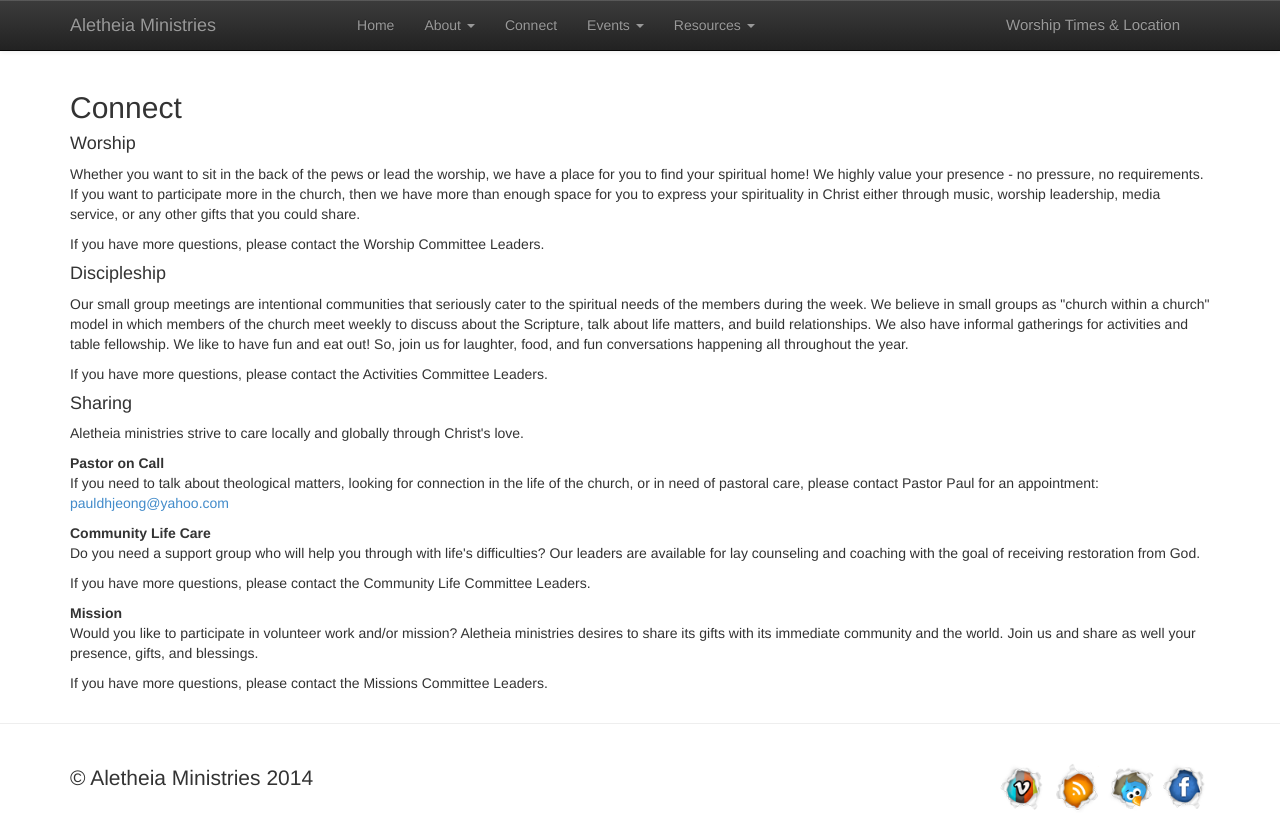
After one commit to Twang015/CCUMC, a PHP site: page /connect.php in a window 1280 px wide. The commit adds this page. Run offline with PHP 8.4, Linux system fonts and the light colour scheme; some libraries are stand-ins or nearby versions.

Commit message:
new connect page and updated calendar and bulletins

```diff
--- a/about.php
+++ b/about.php
@@ -130,6 +130,7 @@
                 Jenny, Jong Duk, Andy Y. (Worship)<br>
                 Jennifer (Finance)<br>
                 Chris, Stephanie (Activities)<br>
+                Aaron T. (Community Life)<br>
                 Tim, Young (Communications)<br>
             </p>
 
--- /dev/null
+++ b/connect.php
@@ -0,0 +1,95 @@
+<!DOCTYPE html>
+<!--[if lt IE 7]>      <html class="no-js lt-ie9 lt-ie8 lt-ie7"> <![endif]-->
+<!--[if IE 7]>         <html class="no-js lt-ie9 lt-ie8"> <![endif]-->
+<!--[if IE 8]>         <html class="no-js lt-ie9"> <![endif]-->
+<!--[if gt IE 8]><!--> <html class="no-js"> <!--<![endif]-->
+    <head>
+        <meta charset="utf-8">
+        <meta http-equiv="X-UA-Compatible" content="IE=edge,chrome=1">
+        <title>About Us</title>
+        <meta name="description" content="">
+        <meta name="viewport" content="width=device-width">
+
+        <link rel="stylesheet" href="css/bootstrap.min.css">
+        <link rel="stylesheet" href="css/bootstrap-theme.min.css">
+        <link rel="stylesheet" href="css/main.css">
+
+        <script src="js/vendor/modernizr-2.6.2-respond-1.1.0.min.js"></script>
+
+    </head>
+
+    <body>
+
+        <?php include 'navigation.php'; ?>
+
+        <div class="container">
+            <h2>Connect</h2>
+
+<h4 id="connectWorship">Worship</h4>
+<p>
+Whether you want to sit in the back of the pews or lead the worship, we have a place for you to find your spiritual home! We highly value your presence - no pressure, no requirements.
+If you want to participate more in the church, then we have more than enough space for you to express your spirituality in Christ either through music, worship leadership, media service, or any other gifts that you could share.
+<p>
+If you have more questions, please contact the Worship Committee Leaders.
+</p>
+</p>
+
+<h4 id="connectDisciple">Discipleship</h4>
+<p>
+Our small group meetings are intentional communities that seriously cater to the spiritual needs of the members during the week. We believe in small groups as "church within a church" model in which members of the church meet weekly to discuss about the Scripture, talk about life matters, and build relationships.
+We also have informal gatherings for activities and table fellowship. We like to have fun and eat out! So, join us for laughter, food, and fun conversations happening all throughout the year.
+<p>
+If you have more questions, please contact the Activities Committee Leaders.
+</p>
+</p>
+
+<h4 id="connectShare">Sharing</h4>
+<p>
+Aletheia ministries strive to care locally and globally through Christ's love.
+<p>
+<b>Pastor on Call</b>
+<br>
+If you need to talk about theological matters, looking for connection in the life of the church, or in need of pastoral care, please contact Pastor Paul for an appointment: <a href="mailto:pauldhjeong@yahoo.com">pauldhjeong@yahoo.com</a>
+</p>
+<p>
+<b>Community Life Care</b>
+<br>
+Do you need a support group who will help you through with life's difficulties? Our leaders are available for lay counseling and coaching with the goal of receiving restoration from God.
+<p>
+If you have more questions, please contact the Community Life Committee Leaders.
+</p>
+</p>
+<p>
+<b>Mission</b>
+<br>
+Would you like to participate in volunteer work and/or mission? Aletheia ministries desires to share its gifts with its immediate community and the world. Join us and share as well your presence, gifts, and blessings.
+<p>
+If you have more questions, please contact the Missions Committee Leaders.
+</p>
+</p>
+</p>
+
+
+        </div>
+
+        <hr>
+
+        <?php include 'footer.php'; ?>
+
+        <script src="//ajax.googleapis.com/ajax/libs/jquery/1.10.1/jquery.min.js"></script>
+        <!-- <script src="js/vendor/jquery-1.10.1.min.js"></script> -->
+        <script>window.jQuery || document.write('<script src="js/vendor/jquery-1.10.1.min.js"><\/script>')</script>
+
+        <script src="js/vendor/bootstrap.min.js"></script>
+
+        <script src="js/main.js"></script>
+
+        <script>
+            var _gaq=[['_setAccount','UA-XXXXX-X'],['_trackPageview']];
+            (function(d,t){var g=d.createElement(t),s=d.getElementsByTagName(t)[0];
+            g.src='//www.google-analytics.com/ga.js';
+            s.parentNode.insertBefore(g,s)}(document,'script'));
+        </script>
+
+    </body>
+</html>
--- a/index.php
+++ b/index.php
@@ -64,9 +64,8 @@
         <div class="col-lg-4">
           <h2>Upcoming Events</h2>
           <ul>
-            <li>July 4th BBQ: 7/4/2014 at 5:00 PM</li>
-            <li>CCUMC VBS: 7/25 - 7/26 from 9 AM to 3 PM</li>
             <li>CCUMC Mission Trip: 8/11 - 8/13</li>
+            <li>Bonfire/Beach Day - Ocean Beach, SF: 8/16 @9:00 AM - 10:30 PM</li>
           </ul>
           <p><a class="btn btn-default" href="events.php">More Details &raquo;</a></p>
         </div>
@@ -87,7 +86,8 @@
 
     <?php include 'footer.php'; ?>
 
-    <script src="//ajax.googleapis.com/ajax/libs/jquery/1.10.1/jquery.min.js"></script>
+        <script src="//ajax.googleapis.com/ajax/libs/jquery/1.10.1/jquery.min.js"></script>
+        <!-- <script src="js/vendor/jquery-1.10.1.min.js"></script>         -->
         <script>window.jQuery || document.write('<script src="js/vendor/jquery-1.10.1.min.js"><\/script>')</script>
 
         <script src="js/vendor/bootstrap.min.js"></script>
--- a/navigation.php
+++ b/navigation.php
@@ -20,19 +20,7 @@
                 <li><a href="about.php#ourStaff">Our Staff</a></li>
               </ul>
             </li>
-            <li class="dropdown">
-              <a href="#" class="dropdown-toggle" data-toggle="dropdown">Connect <b class="caret"></b></a>
-              <ul class="dropdown-menu">
-              	<li class="dropdown-header">Ministries</li>
-                <li><a href="#">Worship Ministry</a></li>
-                <li><a href="#">Activities Ministry</a></li>
-                <li><a href="#">Mission Ministry</a></li>
-                <li><a href="#">Praise Ministry</a></li>
-                <li><a href="#">Media/Communications Ministry</a></li>
-                <li><a href="#">Community Life Ministry</a></li>
-                <!--<li class="dropdown-header">Small Groups</li>-->
-              </ul>
-            </li>
+            <li><a href="connect.php">Connect</a></li>
             <li class="dropdown">
               <a href="#" class="dropdown-toggle" data-toggle="dropdown">Events <b class="caret"></b></a>
               <ul class="dropdown-menu">
@@ -45,6 +33,7 @@
               <ul class="dropdown-menu">
                 <li><a href="sermon-audio.php">Sermon Audio</a></li>
                 <li><a href="https://www.facebook.com/groups/440856946040726/" target="_blank">Bible Reading</a></li>
+                <!-- <li><a href="gallery.php">Gallery</a></li> -->
                 <!-- <li class="divider"></li> -->
               </ul>
             </li>
```
Also changed, not shown: events.json.php (+16 -1 lines), sermon-audio.php (+11 -6 lines), 3 other files.
